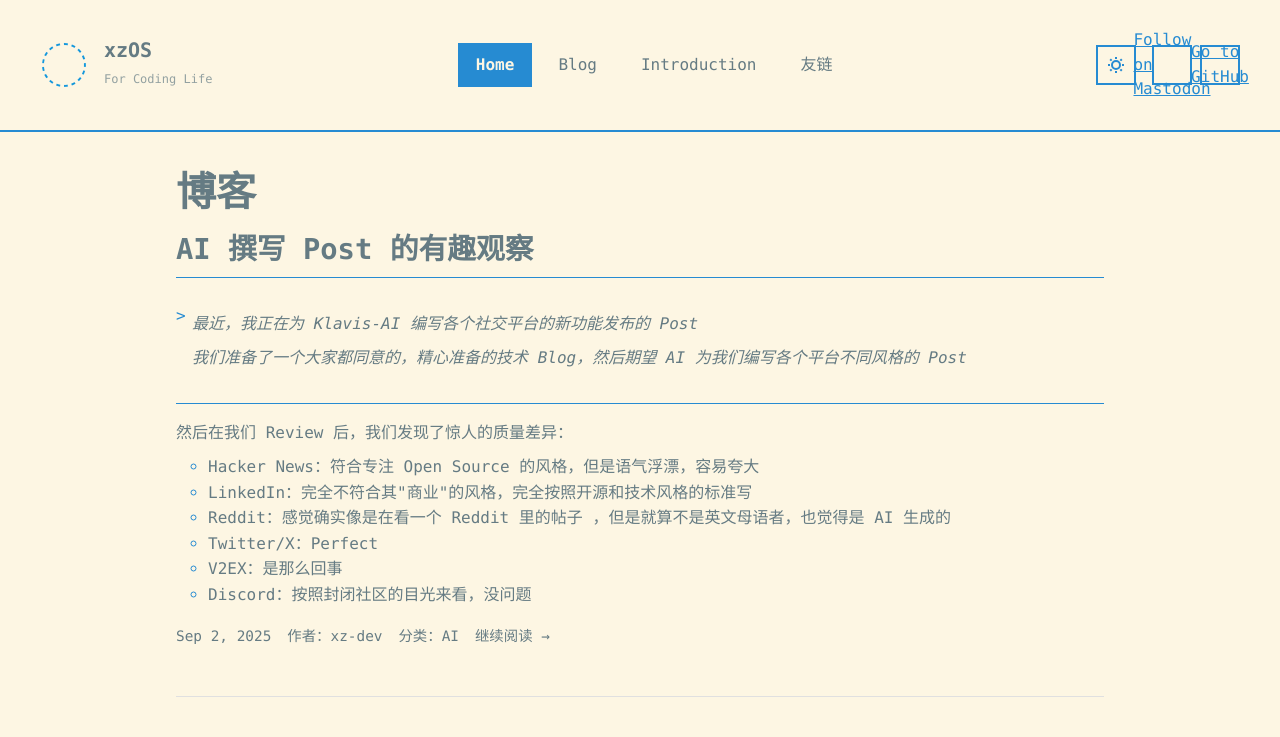
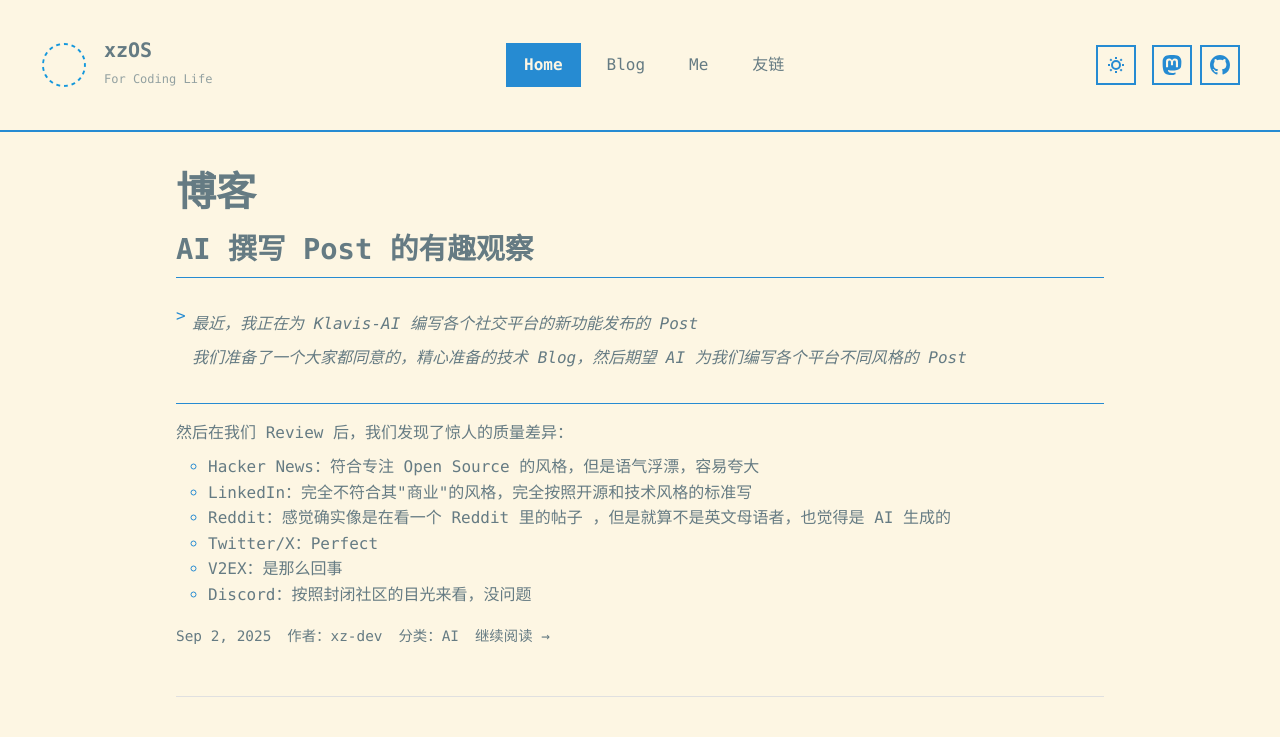
Before and after one commit to xz-dev/xzos-blog, an Astro site: page / in a window 1280 px wide. Shown: the top 737 px of the page. Built offline with nearby package versions, Linux system fonts and the light colour scheme; Astro itself is replaced by a stand-in of ours; a small style sheet from the web is missing.

Commit message:
fix icons

```diff
--- a/src/components/Header.astro
+++ b/src/components/Header.astro
@@ -16,7 +16,7 @@ import ThemeToggle from './ThemeToggle.astro';
 		<div class="internal-links">
 			<HeaderLink href="/">Home</HeaderLink>
 			<HeaderLink href="/blog">Blog</HeaderLink>
-			<HeaderLink href="/introduction">Introduction</HeaderLink>
+			<HeaderLink href="/introduction">Me</HeaderLink>
 			<HeaderLink href="/link-exchange">友链</HeaderLink>
 		</div>
 		<div class="right-section">
@@ -107,6 +107,7 @@ import ThemeToggle from './ThemeToggle.astro';
 		gap: 0.5em;
 		flex: 1;
 		justify-content: center;
+		align-items: center;
 	}
 
 	.right-section {
--- a/src/styles/terminal.css
+++ b/src/styles/terminal.css
@@ -461,3 +461,16 @@ th,
 button {
   font-weight: 600;
 }
+
+/* Screen reader only */
+.sr-only {
+  position: absolute !important;
+  width: 1px;
+  height: 1px;
+  padding: 0;
+  margin: -1px;
+  overflow: hidden;
+  clip: rect(0, 0, 0, 0);
+  white-space: nowrap;
+  border: 0;
+}
```
Also changed, not shown: 1 other file.
